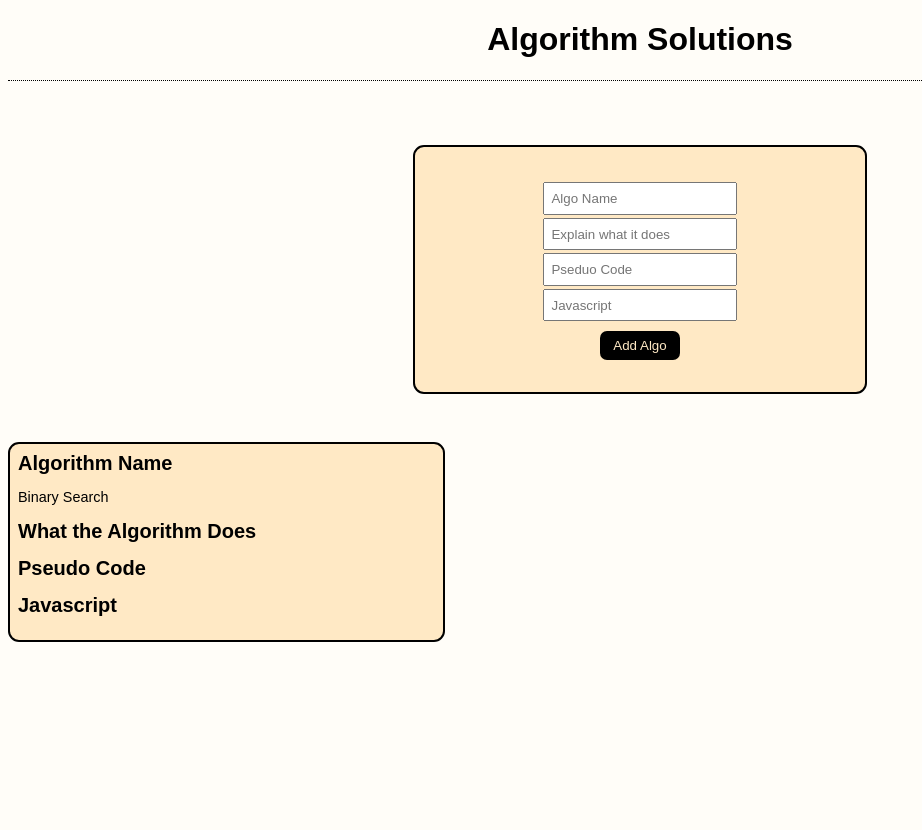
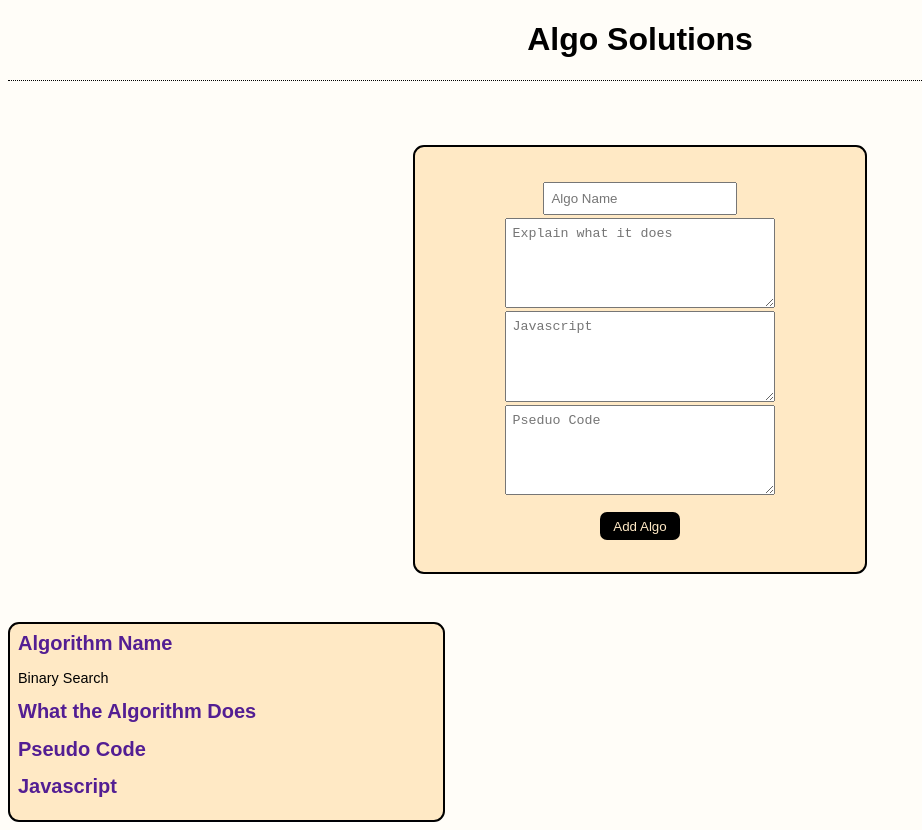
Before and after one commit to BenRagland/algo-practice, a website: page index.html in a window 1280 px wide. Shown: the whole page, without its empty margins (0-922 px from the left). Before the commit the page ends 800 px from the top, so only its background shows below. Drawn offline with Linux system fonts and the light colour scheme.

Commit message:
add styling update with textareas and font colors

```diff
--- a/index.css
+++ b/index.css
@@ -17,7 +17,7 @@ header{
     width:33%;
 
 }
-input{
+input, textarea{
     display: flex;
     margin: .25em auto;
     padding: .5em .5em;
@@ -26,7 +26,7 @@ input{
 
 button{
     display: block;
-    margin: .75em auto 0 auto;
+    margin: 1.25em auto 0 auto;
     border-radius: 7px;
     border:none;
     color: rgb(255, 233, 197);
@@ -48,6 +48,7 @@ button:active{
 .card-body h4 , h6{
     font-size: 1.25rem;
     margin: 0 0;
+    color:rgb(83, 30, 147)
 }
 .card-body p{
 
--- a/index.html
+++ b/index.html
@@ -9,16 +9,17 @@
 </head>
 <body>
     <header>
-        <h1>Algorithm Solutions</h1>
+        <h1>Algo Solutions</h1>
 
     </header>
 
     <div class="input-area">
         <form>
             <input type="text" placeholder="Algo Name"/>
-            <input type="text" placeholder="Explain what it does"/>
-            <input type="text" placeholder="Pseduo Code"/>
-            <input type="text" placeholder="Javascript"/>
+            <textarea type="text" cols="30" rows="5" placeholder="Explain what it does"></textarea>
+            <textarea type="text" cols="30" rows="5" placeholder="Javascript"></textarea>
+            <textarea type="text" cols="30" rows="5" placeholder="Pseduo Code"></textarea>
+
             <button > Add Algo</button>
         </form>
 
```
